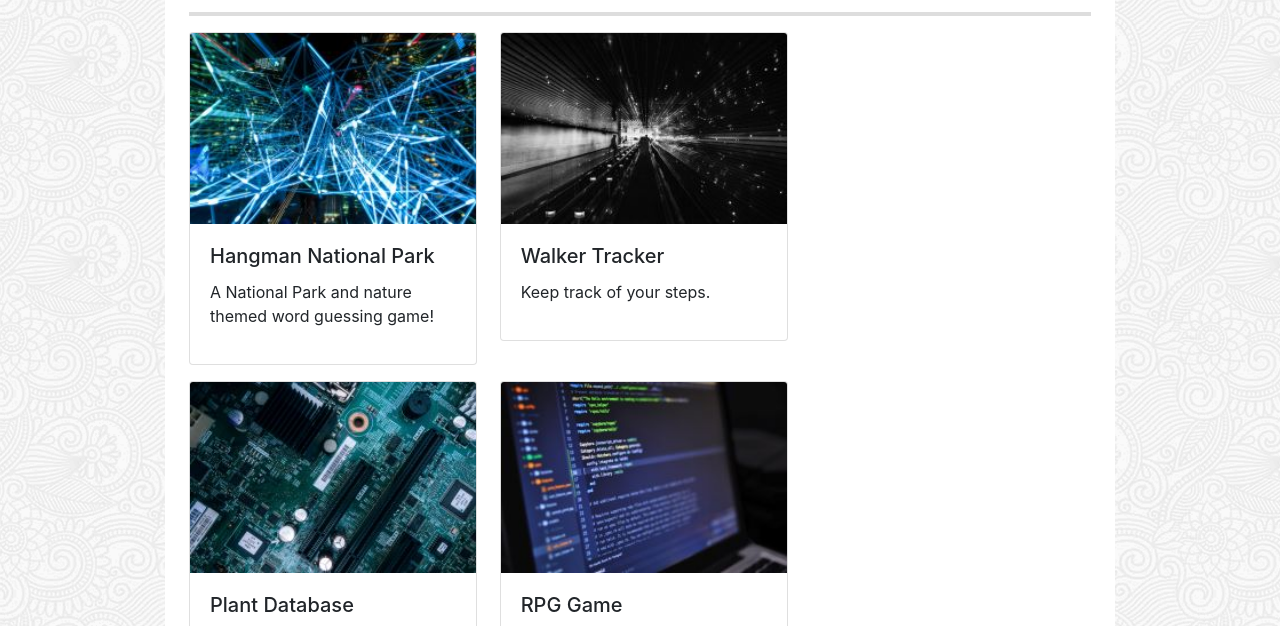
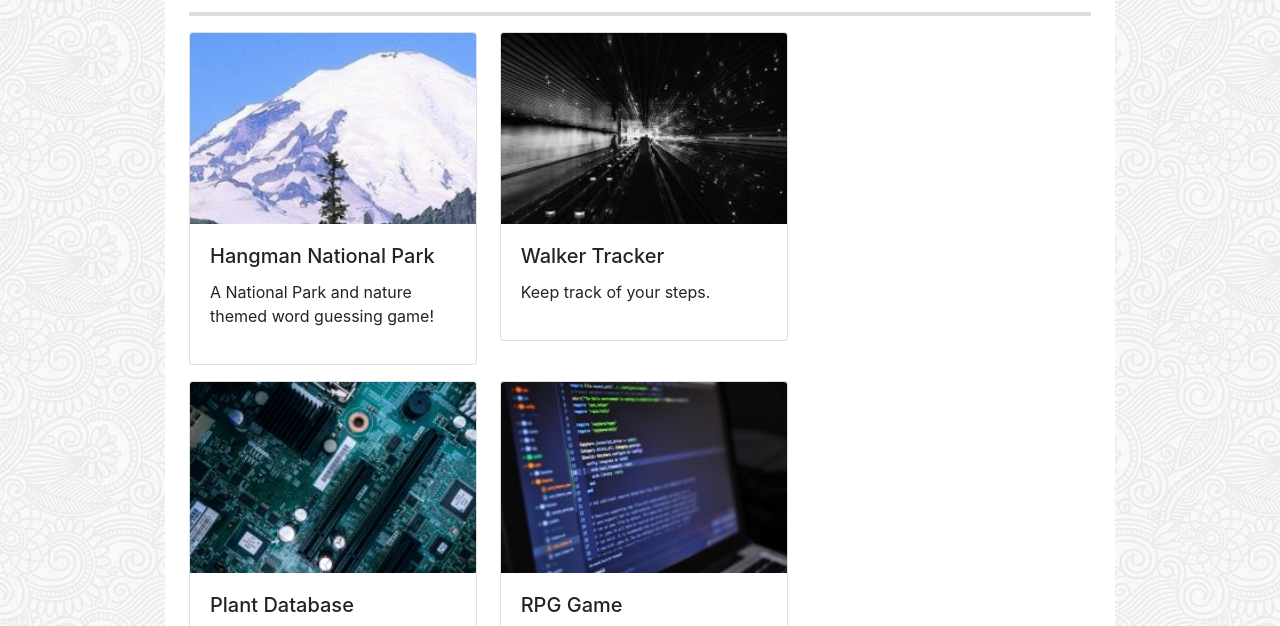
Before and after one commit to jsills3110/jsills3110.github.io, a plain HTML site: page portfolio.html in a window 1280 px wide. Shown: the part 172-798 px from the top of the page. Drawn offline with nearby package versions, Linux system fonts and the light colour scheme.

Commit message:
Changed the image of the card for the national park word guess game.

```diff
--- a/portfolio.html
+++ b/portfolio.html
@@ -58,7 +58,7 @@
                 <div class="row">
                     <div class="col-12 col-lg-5 col-xl-4 mb-3">
                         <div class="card" style="width: 18rem;">
-                            <img src="assets/images/project1.jpg" class="card-img-top" alt="Hangman National Park">
+                            <img src="assets/images/HangmanNationalPark.PNG" class="card-img-top" alt="Hangman National Park">
                             <div class="card-body">
                                 <h5 class="card-title">Hangman National Park</h5>
                                 <p class="card-text">A National Park and nature themed word guessing game!</p>
```
Also changed, not shown: assets/images/HangmanNationalPark.PNG (added).
